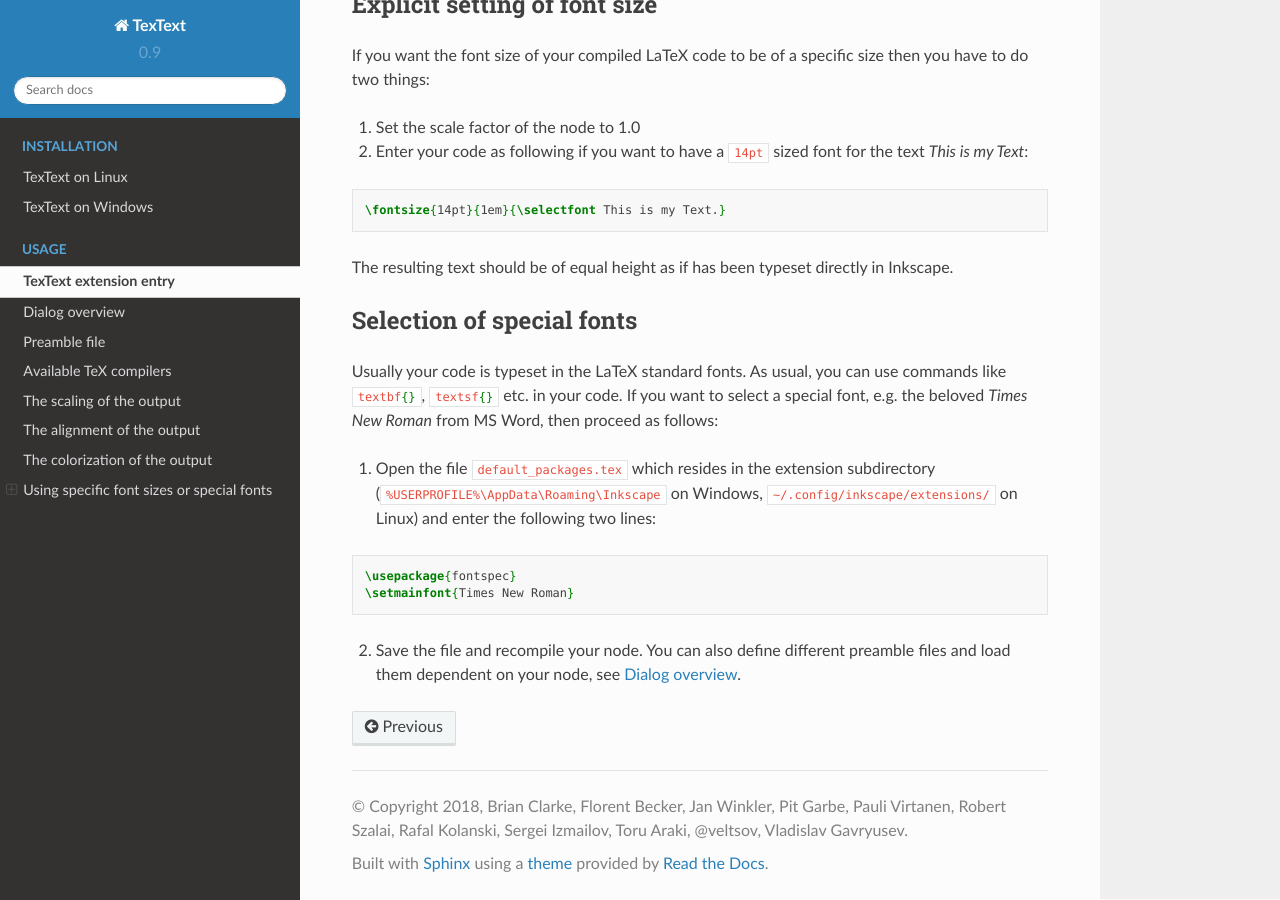
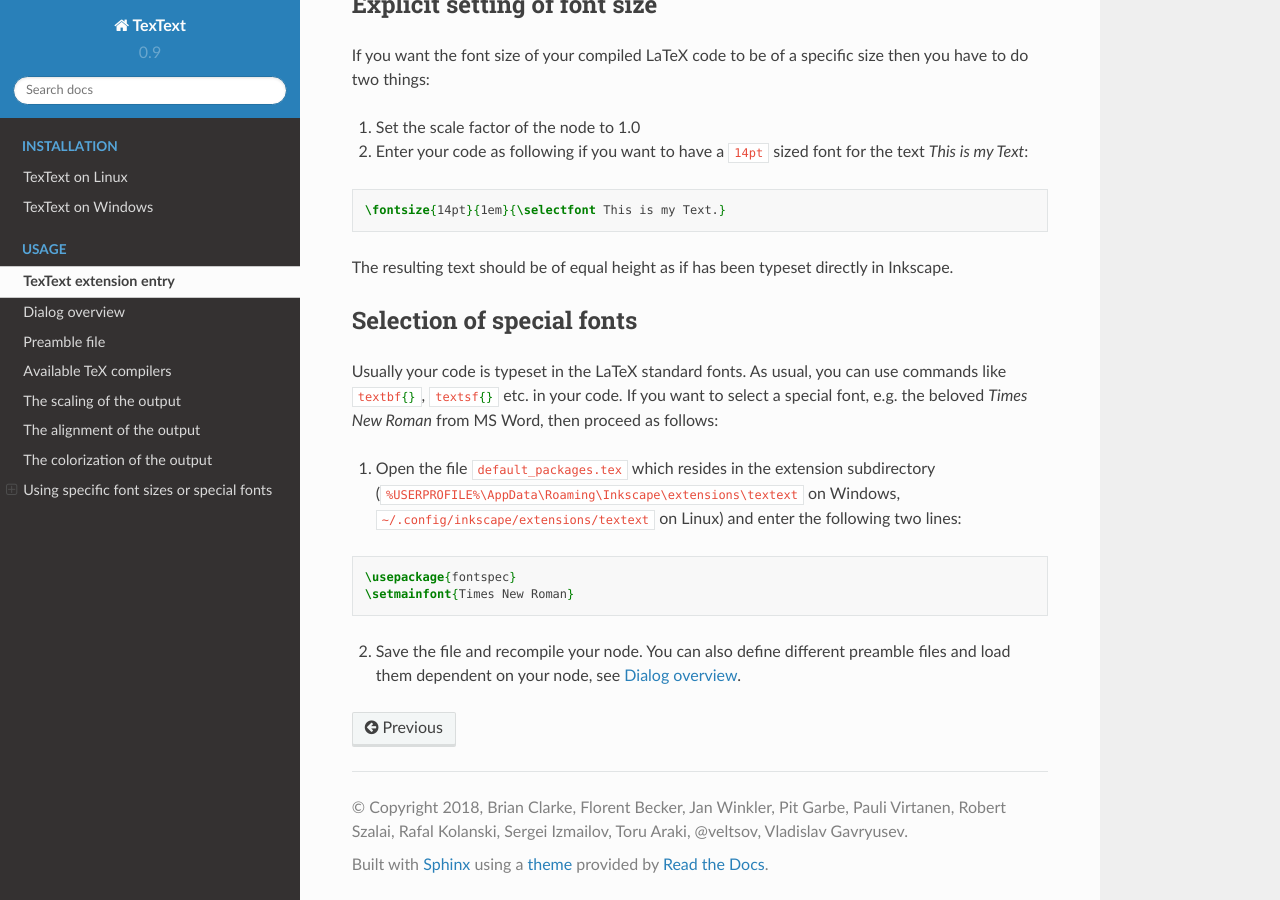
Before and after one commit to textext/textext, a Sphinx documentation site: the page built from docs/source/usage.rst, in a window 1280 px wide and 900 px high, scrolled down 4699 px. Built offline with Sphinx 7.4.7 and the Read the Docs theme 2.0.0, drawn with Linux system fonts in a browser that asks for light colours.

Commit message:
fix paths in usage

```diff
--- a/docs/source/usage.rst
+++ b/docs/source/usage.rst
@@ -269,8 +269,8 @@ from MS Word, then proceed as follows:
 
 
 1. Open the file ``default_packages.tex`` which resides in the extension
-   subdirectory (``%USERPROFILE%\AppData\Roaming\Inkscape`` on Windows,
-   ``~/.config/inkscape/extensions/`` on Linux) and enter the following
+   subdirectory (``%USERPROFILE%\AppData\Roaming\Inkscape\extensions\textext`` on Windows,
+   ``~/.config/inkscape/extensions/textext`` on Linux) and enter the following
    two lines:
 
 
```
